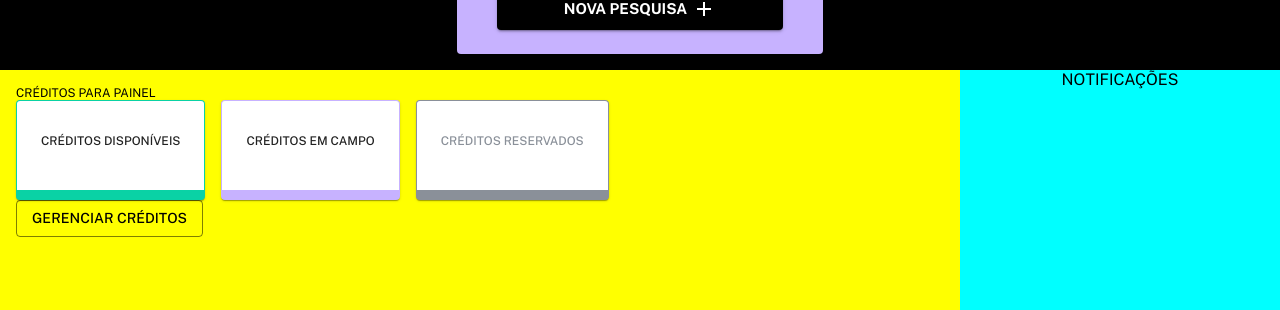
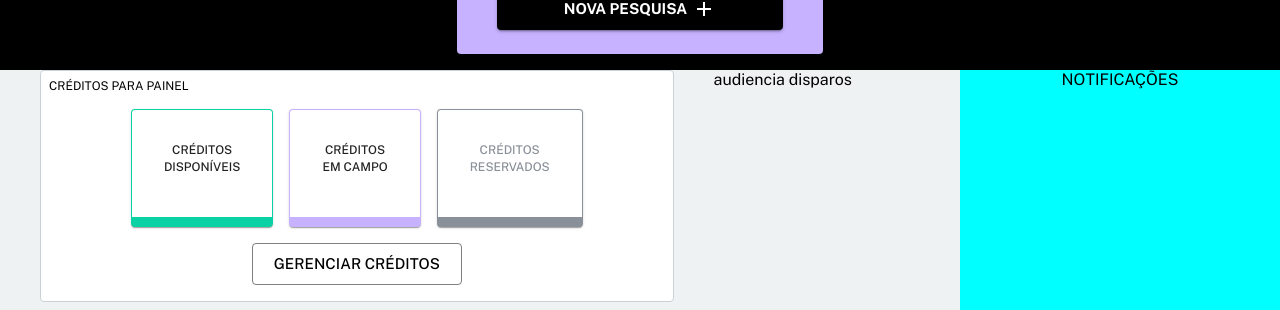
Before and after one commit to carlosavjr513/on-the-go-test, a Next.js app: page / in a window 1280 px wide. Shown: the part 490-800 px from the top of the page. Built offline with nearby package versions, Linux system fonts and the light colour scheme; no server answers.

Commit message:
DashboardCredits Desktop L done

```diff
--- a/src/app/components/CreditDashboard.tsx
+++ b/src/app/components/CreditDashboard.tsx
@@ -1,5 +1,5 @@
 // prettier-ignore
-import { Box, Button, Card, CardActions, CardContent, Grid, Typography } from "@mui/material";
+import { Box, Button, Card, CardContent, Grid, Typography } from "@mui/material";
 import React from "react";
 
 type CreditDashboardProps = {
@@ -10,41 +10,73 @@ const CreditDashboard: React.FC<CreditDashboardProps> = ({ credits }) => {
   const orderedKeys = ["available", "running", "reserved"];
 
   return (
+    <Grid sx={{ paddingX: 5 }}>
       <Grid
+        container
         sx={{
-        // backgroundColor: "#0f0",
-        padding: 2,
+
+          backgroundColor: "#ffffff",
+          border: 1,
+          borderRadius: 1,
+          borderColor: "#C9D1D6",
         }}
       >
-      <Box sx={{}}>
         <Box
           sx={{
             textAlign: "left",
             fontWeight: 400,
             fontSize: 12,
+            paddingTop: 1,
+            paddingLeft: 1,
           }}
         >
           CRÉDITOS PARA PAINEL
         </Box>
+        <Grid container sx={{ justifyContent: "center" }}>
+          <Grid
+            sx={{
+              display: "flex",
+              flexDirection: "column",
+              gap: 2,
+              padding: 2,
+              justifyContent: "center",
+              alignItems: "center",
+            }}
+          >
             <Grid container sx={{ gap: 2 }}>
               {orderedKeys.map((key) => (
-            <CreditCard key={key} title={key} value={credits[key]} />
+                <DashboardCreditCard
+                  key={key}
+                  title={key}
+                  value={credits[key]}
+                />
               ))}
             </Grid>
-      </Box>
             <Grid sx={{}}>
-        <Button variant="outlined">GERENCIAR CRÉDITOS</Button>
+              <Button
+                variant="outlined"
+                size="large"
+                sx={{ width: "100%", maxWidth: "320px" }}
+              >
+                GERENCIAR CRÉDITOS
+              </Button>
+            </Grid>
+          </Grid>
+        </Grid>
       </Grid>
     </Grid>
   );
 };
 
-type CreditCardProps = {
+type DashboardCreditCardProps = {
   title: string;
   value: any;
 };
 
-const CreditCard: React.FC<CreditCardProps> = ({ title, value }) => {
+const DashboardCreditCard: React.FC<DashboardCreditCardProps> = ({
+  title,
+  value,
+}) => {
   let borderColor = "";
   let fontColor = "";
 
@@ -71,9 +103,7 @@ const CreditCard: React.FC<CreditCardProps> = ({ title, value }) => {
         borderBottom: 10,
         borderRadius: 1,
         textAlign: "center",
-        paddingX: 1,
-        paddingY: 2,
-        // maxWidth: "120px", // PLACEHOLDER
+        padding: 2,
         borderColor: borderColor,
       }}
     >
@@ -86,15 +116,32 @@ const CreditCard: React.FC<CreditCardProps> = ({ title, value }) => {
         </Typography>
         <Typography
           variant="body2"
-          sx={{ fontWeight: 500, fontSize: 12, color: fontColor }}
+          sx={{
+            display: "flex",
+            flexDirection: "column",
+            fontWeight: 500,
+            fontSize: 12,
+            color: fontColor,
+          }}
         >
-          {title === "available"
-            ? "CRÉDITOS DISPONÍVEIS"
-            : title === "running"
-            ? "CRÉDITOS EM CAMPO"
-            : title === "reserved"
-            ? "CRÉDITOS RESERVADOS"
-            : ""}
+          {title === "available" ? (
+            <>
+              <span>CRÉDITOS</span>
+              <span>DISPONÍVEIS</span>
+            </>
+          ) : title === "running" ? (
+            <>
+              <span>CRÉDITOS</span>
+              <span>EM CAMPO</span>
+            </>
+          ) : title === "reserved" ? (
+            <>
+              <span>CRÉDITOS</span>
+              <span>RESERVADOS</span>
+            </>
+          ) : (
+            ""
+          )}
         </Typography>
       </CardContent>
     </Card>
--- a/src/app/page.tsx
+++ b/src/app/page.tsx
@@ -10,11 +10,6 @@ import MontlyResumeCard from "./components/MontlyResumeCard";
 import { formatDate, splitRunning } from "./utils/functions";
 
 export default function Home() {
-  // const [date, setDate] = useState<string>("");
-  // const [running, setRunning] = useState<[number, number]>([0, 0]);
-  // const [scripting, setScripting] = useState<string>("");
-  // const [audience, setAudience] = useState<any>("");
-
   type HomeData = {
     date: string;
     running: [number, number];
@@ -203,15 +198,15 @@ export default function Home() {
           md={9}
           xl={12}
           sx={{
-            backgroundColor: "#ff0",
+            // backgroundColor: "#ff0",
             height: "50vh", // PLACEHOLDER
           }}
         >
-          <Grid>
-            <CreditDashboard credits={credits} />
-            <Grid>
-
+          <Grid sx={{ display: "flex", flexDirection: "row" }}>
+            <Grid xl={8}>
+              <CreditDashboard credits={credits} />
             </Grid>
+            <Grid xl={4}>audiencia disparos</Grid>
           </Grid>
         </Grid>
 
```
Lines whose indentation alone changed are shown as unchanged.
